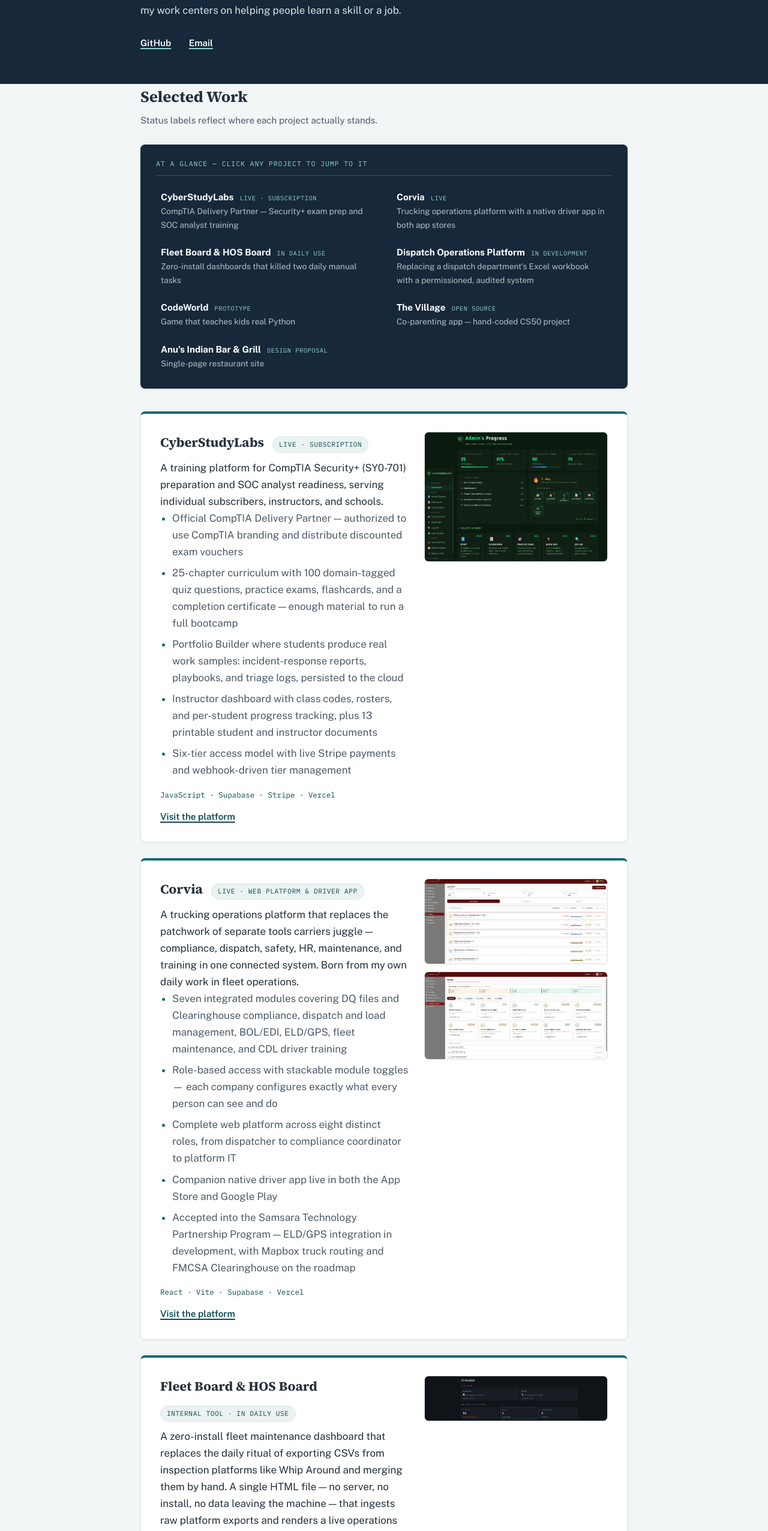
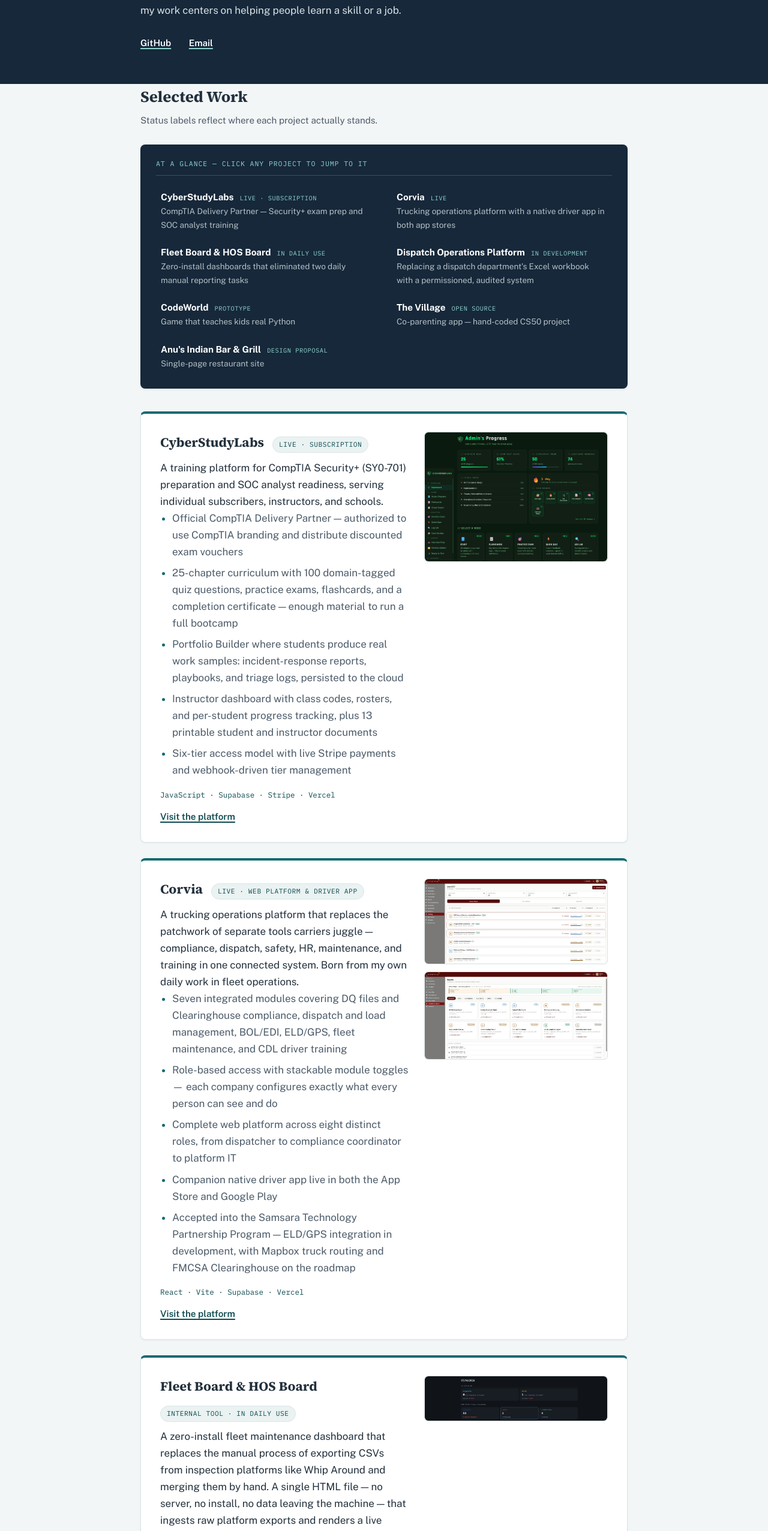
Before and after one commit to CyberStudyLabs/portfolio, a plain HTML site: page index.html in a window 1280 px wide. Shown: the part 247-2800 px from the top of the page at 60% size. Drawn offline with nearby package versions, Linux system fonts and the light colour scheme.

Commit message:
Add files via upload

```diff
--- a/index.html
+++ b/index.html
@@ -160,7 +160,7 @@
     <p class="glance-label">At a glance — click any project to jump to it</p>
     <a href="#csl"><strong>CyberStudyLabs</strong><span class="g-status">Live · subscription</span><span class="g-desc">CompTIA Delivery Partner — Security+ exam prep and SOC analyst training</span></a>
     <a href="#corvia"><strong>Corvia</strong><span class="g-status">Live</span><span class="g-desc">Trucking operations platform with a native driver app in both app stores</span></a>
-    <a href="#fleetboard"><strong>Fleet Board &amp; HOS Board</strong><span class="g-status">In daily use</span><span class="g-desc">Zero-install dashboards that killed two daily manual tasks</span></a>
+    <a href="#fleetboard"><strong>Fleet Board &amp; HOS Board</strong><span class="g-status">In daily use</span><span class="g-desc">Zero-install dashboards that eliminated two daily manual reporting tasks</span></a>
     <a href="#dispatch"><strong>Dispatch Operations Platform</strong><span class="g-status">In development</span><span class="g-desc">Replacing a dispatch department's Excel workbook with a permissioned, audited system</span></a>
     <a href="#codeworld"><strong>CodeWorld</strong><span class="g-status">Prototype</span><span class="g-desc">Game that teaches kids real Python</span></a>
     <a href="#village"><strong>The Village</strong><span class="g-status">Open source</span><span class="g-desc">Co-parenting app — hand-coded CS50 project</span></a>
@@ -219,7 +219,7 @@
       <h3>Fleet Board &amp; HOS Board</h3>
       <span class="status">Internal tool · in daily use</span>
     </div>
-    <p>A zero-install fleet maintenance dashboard that replaces the daily ritual of exporting CSVs from inspection platforms like Whip Around and merging them by hand. A single HTML file — no server, no install, no data leaving the machine — that ingests raw platform exports and renders a live operations board.</p>
+    <p>A zero-install fleet maintenance dashboard that replaces the manual process of exporting CSVs from inspection platforms like Whip Around and merging them by hand. A single HTML file — no server, no install, no data leaving the machine — that ingests raw platform exports and renders a live operations board.</p>
     <p><em>My role: product design, domain modeling, specification, and daily iteration against real data.</em></p>
     <ul class="highlights">
       <li>Custom CSV parser that flattens a stacked multi-header export format covering 78 different form schemas in a single file</li>
@@ -241,7 +241,7 @@
       <h3>Dispatch Operations Platform</h3>
       <span class="status">In development · in review with leadership</span>
     </div>
-    <p>A centralized dispatch and compliance system designed to replace a seven-tab Excel workbook used by a trucking dispatch department. The spreadsheet worked, but anyone could change anything, nothing was logged, and information didn't cross departments — driver availability entered by dispatchers never reached compliance, which is how I found the problem in my own reporting.</p>
+    <p>A centralized dispatch and compliance system designed to replace a seven-tab Excel workbook used by a trucking dispatch department. The spreadsheet worked, but any user could edit any field, no changes were logged, and information didn't cross departments — driver availability entered by dispatchers never reached compliance, which is how I found the problem in my own reporting.</p>
     <p><em>My role: product design, domain modeling, specification, and iteration.</em></p>
     <ul class="highlights">
       <li>Role-based permissions across admin, manager, and dispatcher views — dispatchers see availability status only, compliance records stay restricted</li>
```
